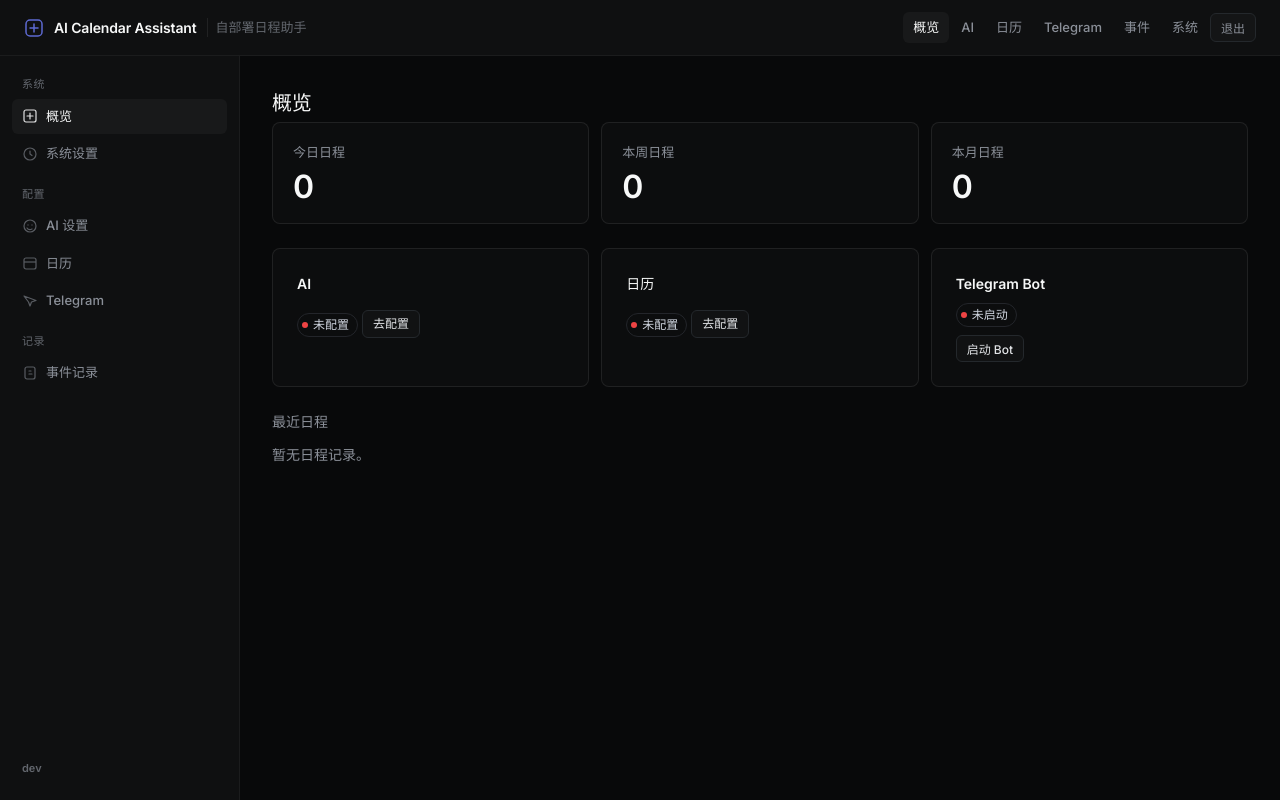
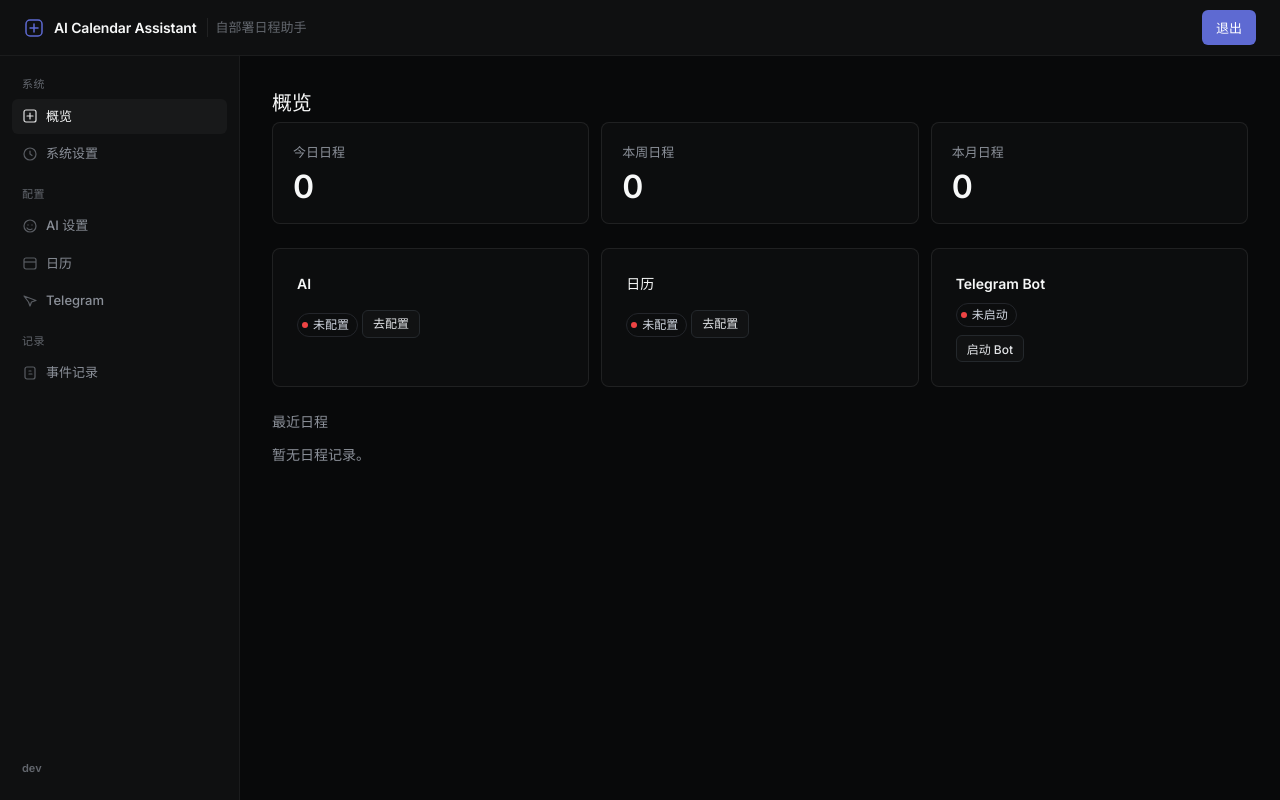
Before and after one commit to j2st1n/ai-calendar-assistant, a FastAPI app: page /console in a window 1280 px wide. Run offline with FastAPI, Linux system fonts and the light colour scheme; the visitor is signed in with stand-in values (Sample User, id 1); parts of the project's set-up code (start-up, migrations or seed data) failed here and were passed over.

Commit message:
fix: remove redundant topbar nav

```diff
--- a/app/web/templates/base.html
+++ b/app/web/templates/base.html
@@ -19,17 +19,9 @@
       <span>自部署日程助手</span>
     </div>
     {% if request.session.get('admin_authenticated') %}
-    <nav>
-      <a href="/console" class="{% if request.url.path == '/console' %}active{% endif %}">概览</a>
-      <a href="/console/ai" class="{% if request.url.path.startswith('/console/ai') %}active{% endif %}">AI</a>
-      <a href="/console/caldav" class="{% if request.url.path.startswith('/console/caldav') %}active{% endif %}">日历</a>
-      <a href="/console/telegram" class="{% if request.url.path.startswith('/console/telegram') %}active{% endif %}">Telegram</a>
-      <a href="/console/events" class="{% if request.url.path.startswith('/console/events') %}active{% endif %}">事件</a>
-      <a href="/console/system" class="{% if request.url.path.startswith('/console/system') %}active{% endif %}">系统</a>
-      <form method="post" action="/console/logout">
+      <form method="post" action="/console/logout" style="margin:0;">
         <button type="submit">退出</button>
       </form>
-    </nav>
     {% endif %}
   </header>
 
```
